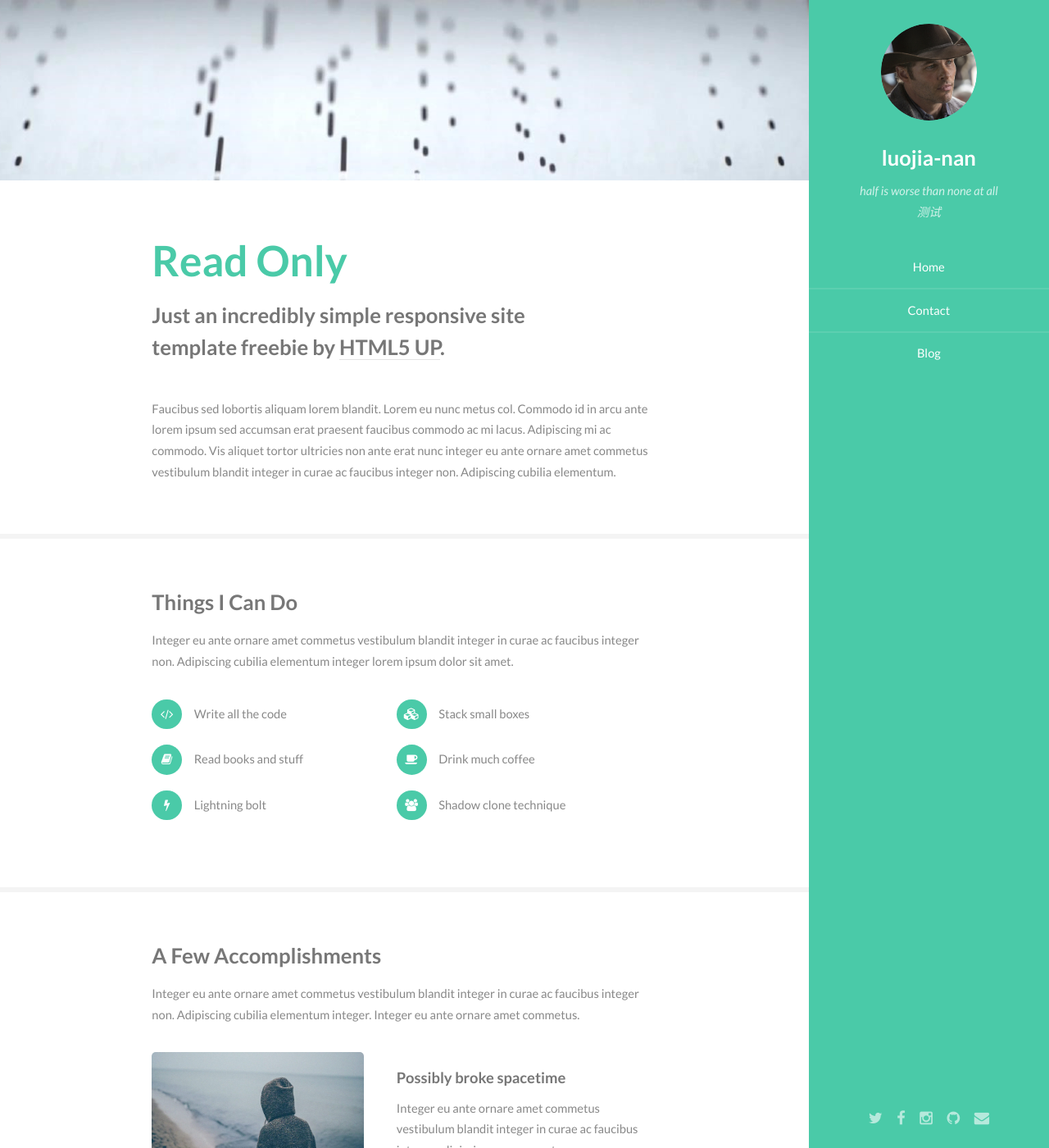
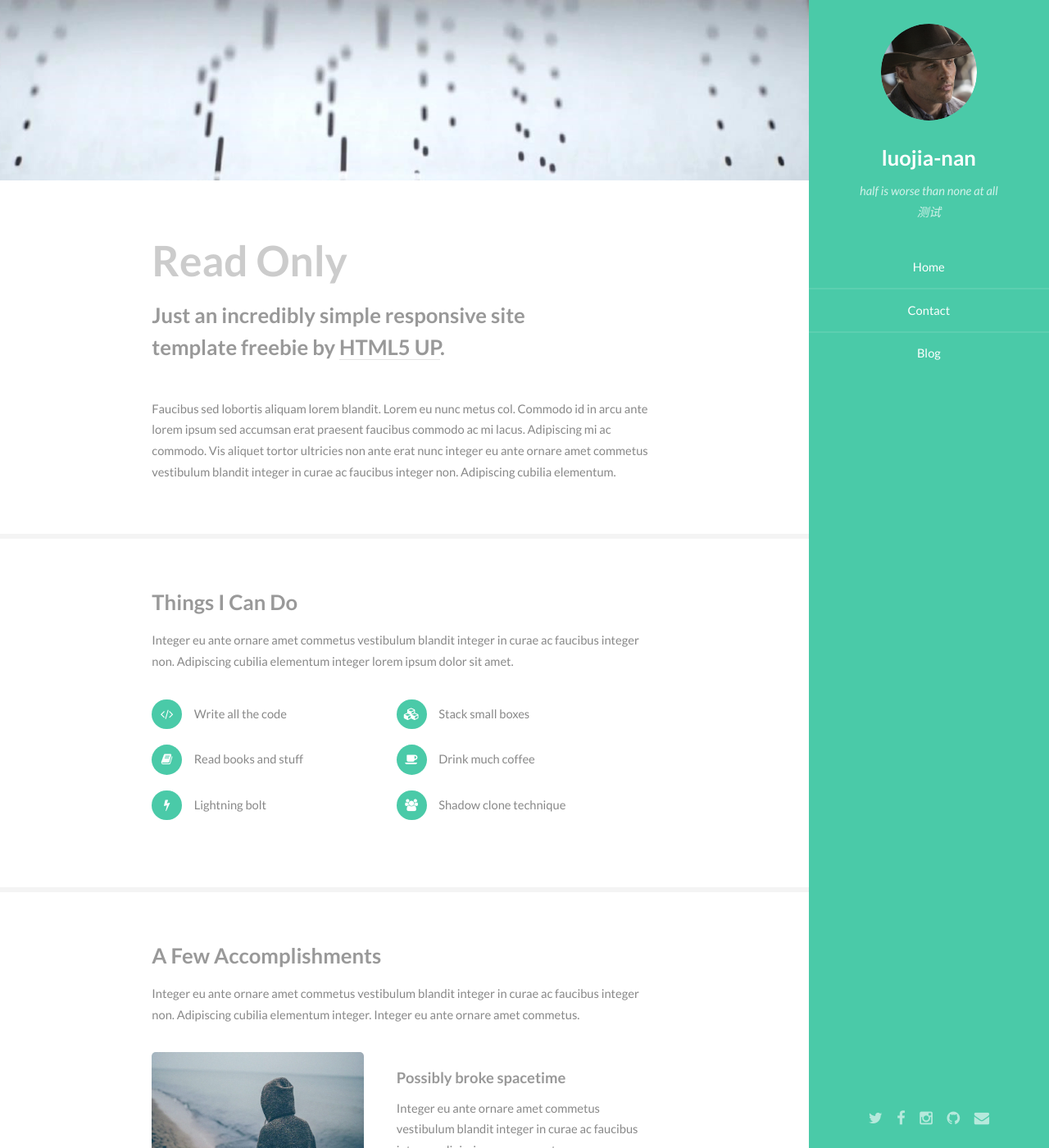
Before and after one commit to luojia-nan/luojia-nan.github.io, a Jekyll site: the page built from index.html, in a window 1280 px wide and 1400 px high. Shown: the whole window at 82% size. Built offline with Jekyll 4.4.1, drawn with Linux system fonts in a browser that asks for light colours.

Commit message:
change color

```diff
--- a/css/style.css
+++ b/css/style.css
@@ -35,11 +35,17 @@
 
 		a:hover {
 			border-bottom-color: transparent;
+			/*
 			color: #4acaa8 !important;
+			*/
+			color: #333333 !important;
 		}
 
 	strong, b {
+		/*
 		color: #777;
+		*/
+		color: #999;
 		font-weight: 700;
 	}
 
@@ -52,7 +58,11 @@
 	}
 
 	h1, h2, h3, h4, h5, h6 {
+		/*
 		color: #777;
+		*/
+		color: #999;
+
 		font-weight: 700;
 		line-height: 1em;
 		margin: 0 0 0.5625em 0;
@@ -195,12 +205,18 @@
 	}
 
 	header.major h2 {
+		/*
 		color: #4acaa8;
+		*/
+		color: #CCC;
 		font-size: 3.5em;
 	}
 
 		header.major h2 + p {
+			/*
 			color: #777;
+			*/
+			color: #999;
 			font-size: 1.75em;
 			font-weight: 700;
 			margin-top: -0.75em;
```
Also changed, not shown: images/avatar.jpg.
